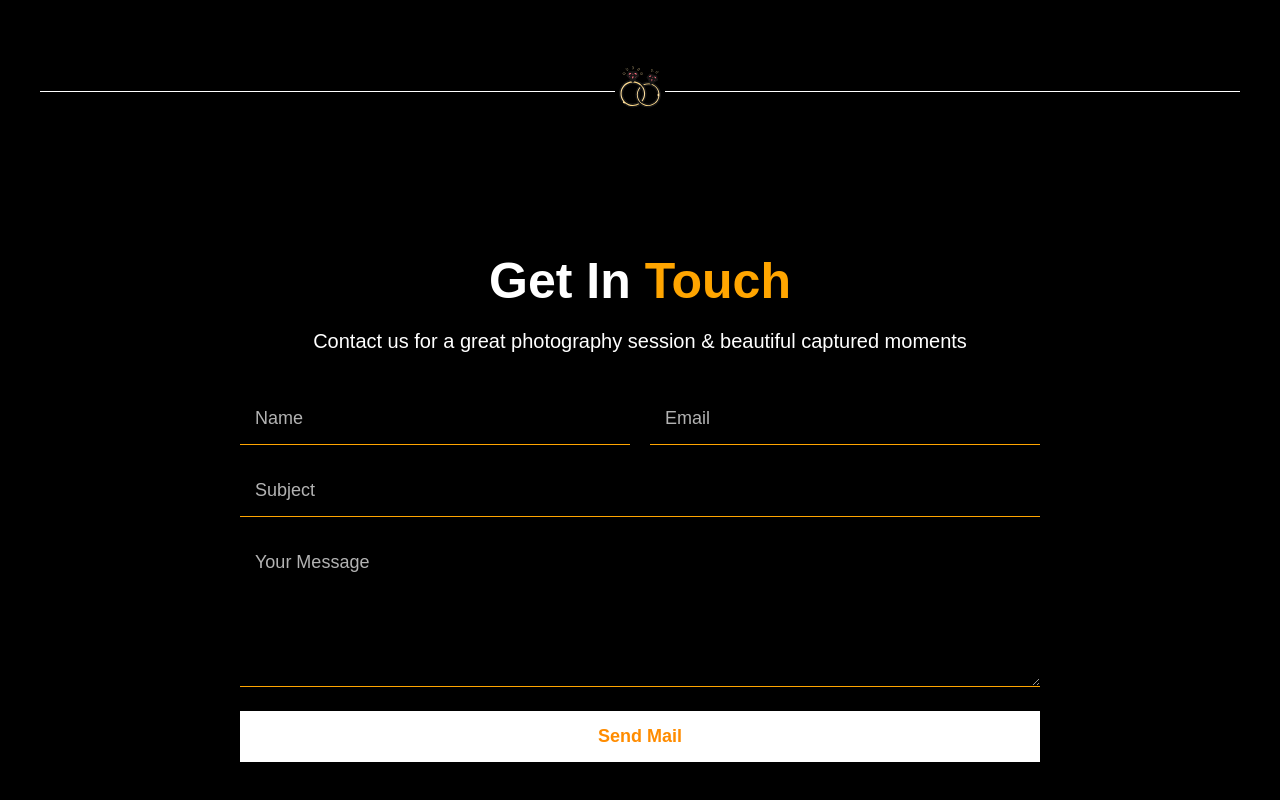
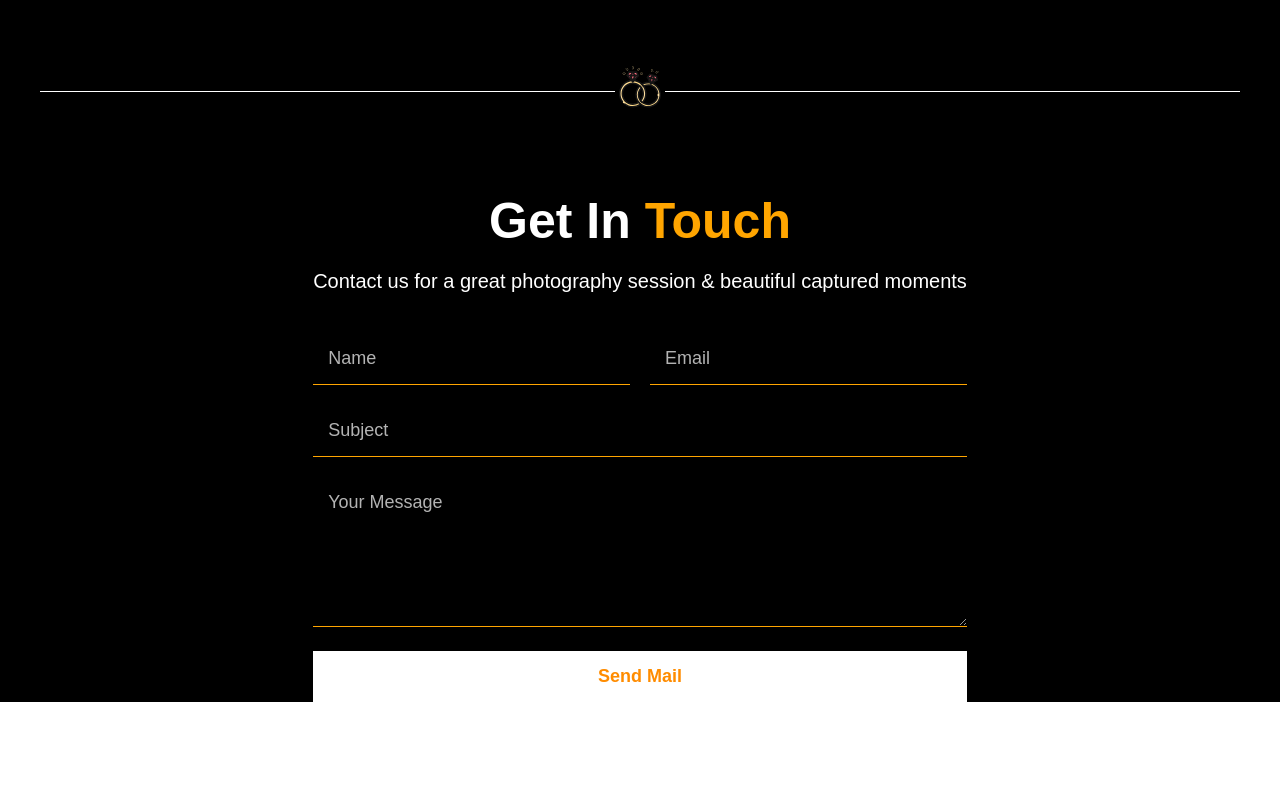
Before and after one commit to riteshgharti333/project_3, a React (Vite) app: page / in a window 1280 px wide. Shown: the part 5570-6370 px from the top of the page. After the commit the page ends 6272 px from the top, so only its background shows below. Built offline with nearby package versions, Linux system fonts and the light colour scheme; a web font is replaced by a local one.

Commit message:
fix getintouch file

```diff
--- a/src/components/Getintouch/Getintouch.scss
+++ b/src/components/Getintouch/Getintouch.scss
@@ -1,12 +1,11 @@
 .getintouch {
-  padding: 60px 20px;
   font-family: "Poppins", sans-serif;
   color: #fff;
   text-align: center;
+  max-width: 1140px;
+  margin: 0 auto;
 
   .getintouch-content {
-    max-width: 800px;
-    margin: 0 auto;
 
     h1 {
       font-size: 50px;
```
